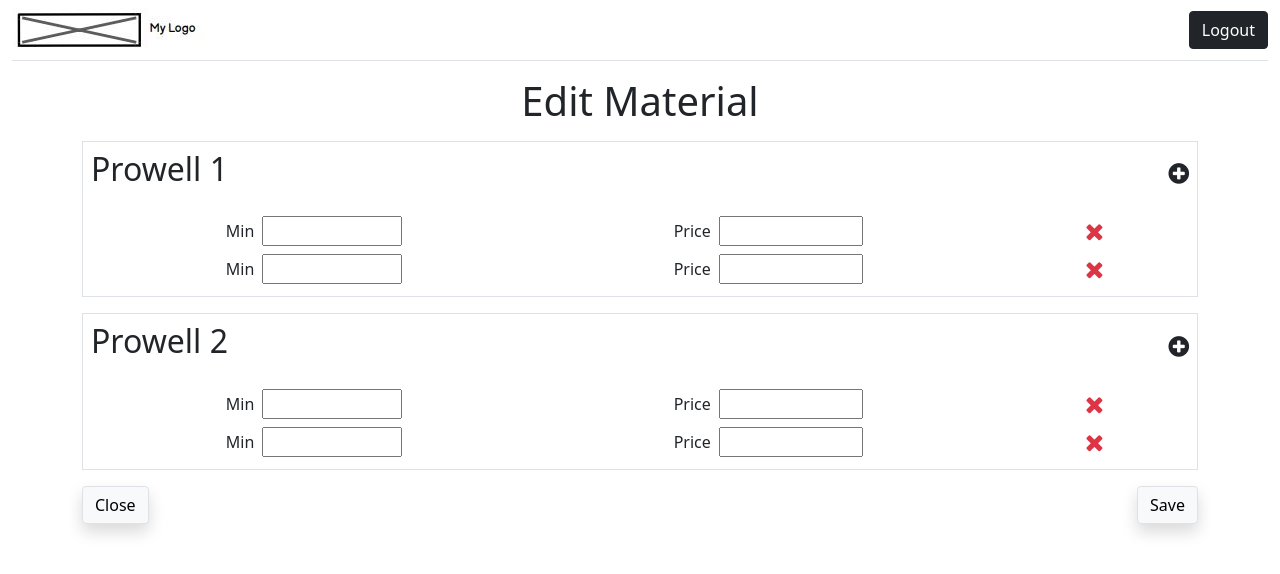
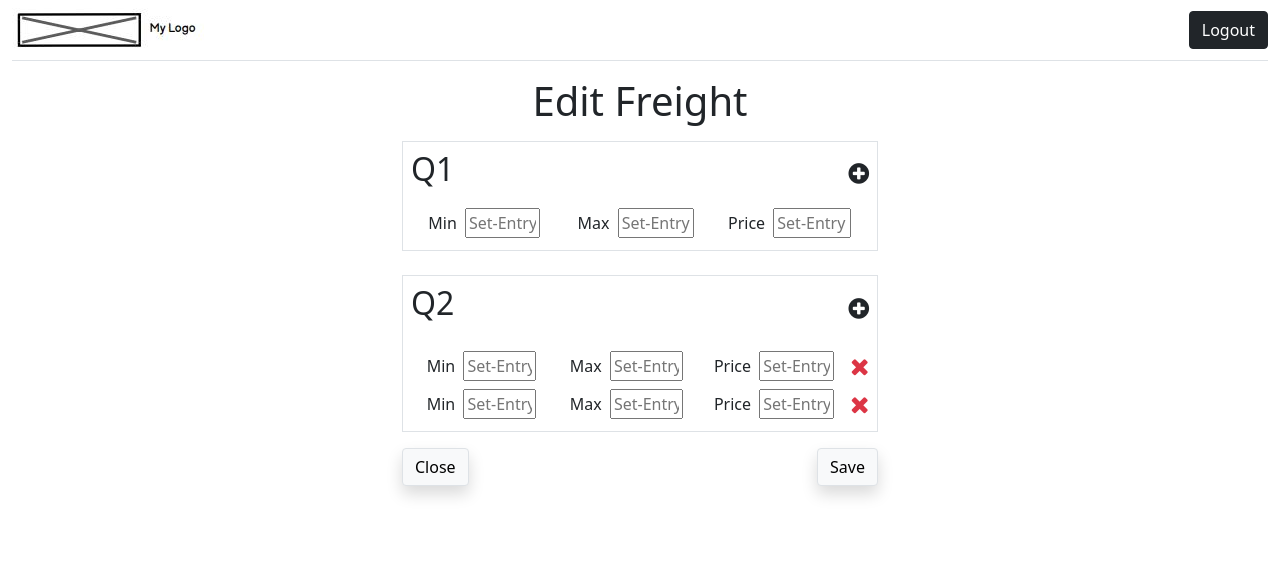
Before and after one commit to HARSH-KUMAR10/price-admin-frontend, a React (Create React App) app: page / in a window 1280 px wide. Shown: the top 574 px of the page. Built offline with nearby package versions, Linux system fonts and the light colour scheme.

Commit message:
List of machines added

```diff
--- a/src/App.tsx
+++ b/src/App.tsx
@@ -15,8 +15,8 @@ function App() {
       <Container fluid>
         <MemoryRouter>
           <Routes >
-            <Route path="/freight" element={<EditFreight />} />
-            <Route path="/" element={<EditMaterial />} />
+            <Route path="/" element={<EditFreight />} />
+            <Route path="/material" element={<EditMaterial />} />
             <Route path="/machine/:id" element={<EditMachine />} />
             <Route path="/machine" element={<ListMachines />} />
             <Route path="/overview" element={<Overview />} />
--- a/src/routes/EditFreight.tsx
+++ b/src/routes/EditFreight.tsx
@@ -6,7 +6,7 @@ export function EditFreight() {
   return (
     <>
         <Header/>
-        <div className="text-center mx-auto container">
+        <div className="text-center mx-auto container" style={{maxWidth:500}}>
             <div className="display-6 text-center p-3">Edit Freight</div>
             <div className="border p-2 mb-4">
                 <div className="d-flex flex-row justify-content-between align-items-center">
--- a/src/routes/EditMaterial.tsx
+++ b/src/routes/EditMaterial.tsx
@@ -6,7 +6,7 @@ export function EditMaterial() {
   return (
     <>
     <Header/>
-    <div className="text-center mx-auto container">
+    <div className="text-center mx-auto container" style={{maxWidth:500}}>
     <div className="display-6 text-center p-3">Edit Material</div>
     <div className="border p-2 mx-auto">
       <div className="d-flex flex-row justify-content-between align-items-center">
--- a/src/routes/EditView.tsx
+++ b/src/routes/EditView.tsx
@@ -5,7 +5,7 @@ function EditView(){
     return(
         <>
         <Header/>
-        <div className="text-center mx-auto container">
+        <div className="text-center mx-auto container" style={{maxWidth:500}}>
             <div className="display-6 text-center p-3">Edit View Basics</div>
             <div className="border p-2 mb-4">
                 <div className="d-flex flex-row justify-content-between align-items-center">
--- a/src/routes/ListMachines.tsx
+++ b/src/routes/ListMachines.tsx
@@ -1,8 +1,21 @@
-import React from 'react';
+import Header from '../components/Header';
+import {Container,Button} from 'react-bootstrap';
 
 export function ListMachines() {
   return (
-    <h1>ListMachines</h1>
+    <div>
+    <Header/>
+    <div className="display-6 text-center p-3">Machines</div>
+    <Container className='d-flex flex-column my-4 py-4' style={{maxWidth:500}}>
+      <Button className='py-3 px-5 border m-1 shadow' variant='light'>
+      <i className='fas fa-angle-right h5 px-2'></i> <span className='h5'>Machine 1</span>
+      </Button>
+      <Button className='py-3 px-5 border m-1 shadow' variant='light'>
+      <i className='fas fa-angle-right h5 px-2'></i> <span className='h5'>Machine 2</span>
+      </Button>
+      <div className="mt-3"><Button variant="light" className='border shadow'>back</Button></div>
+    </Container>
+  </div>
   );
 }
 
```
